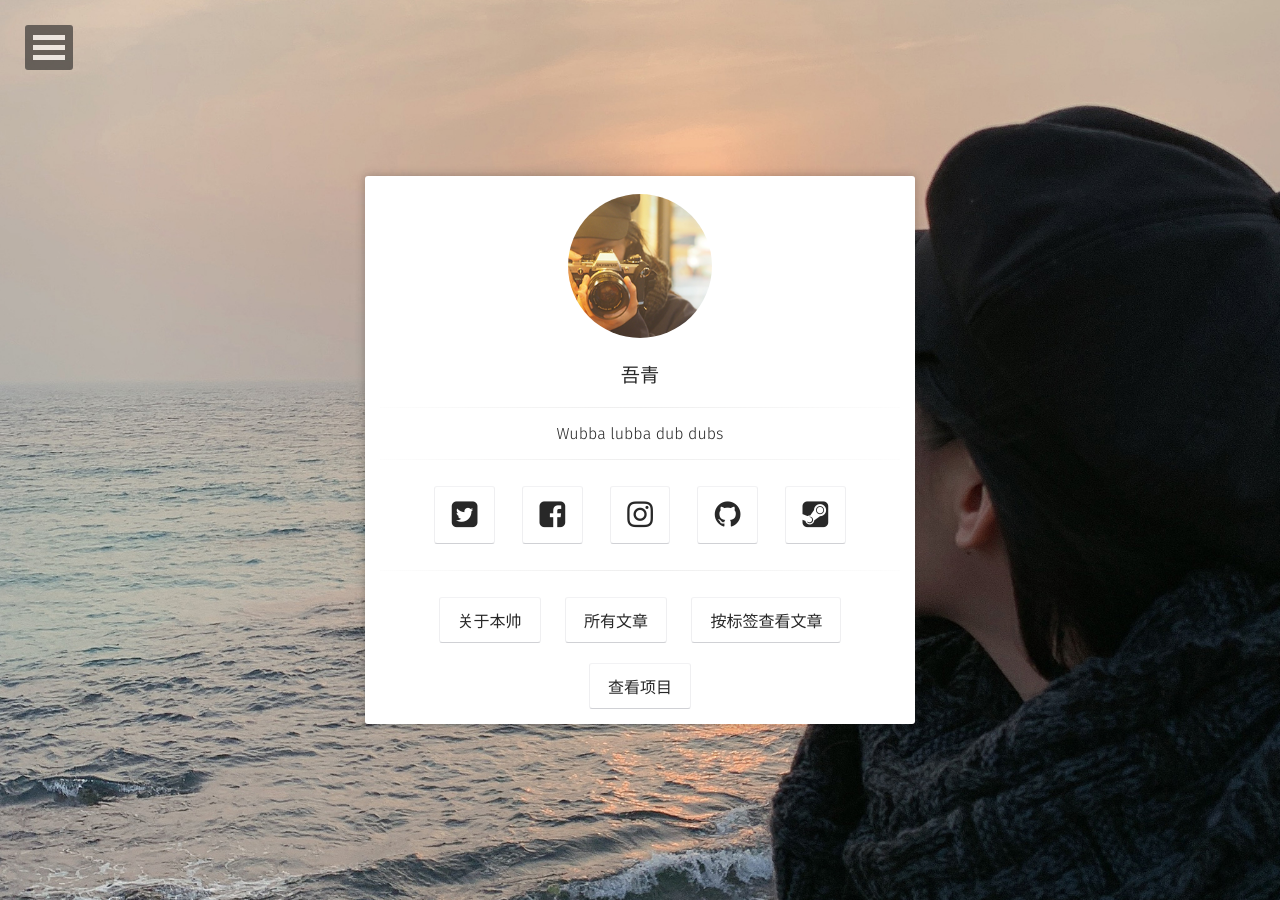
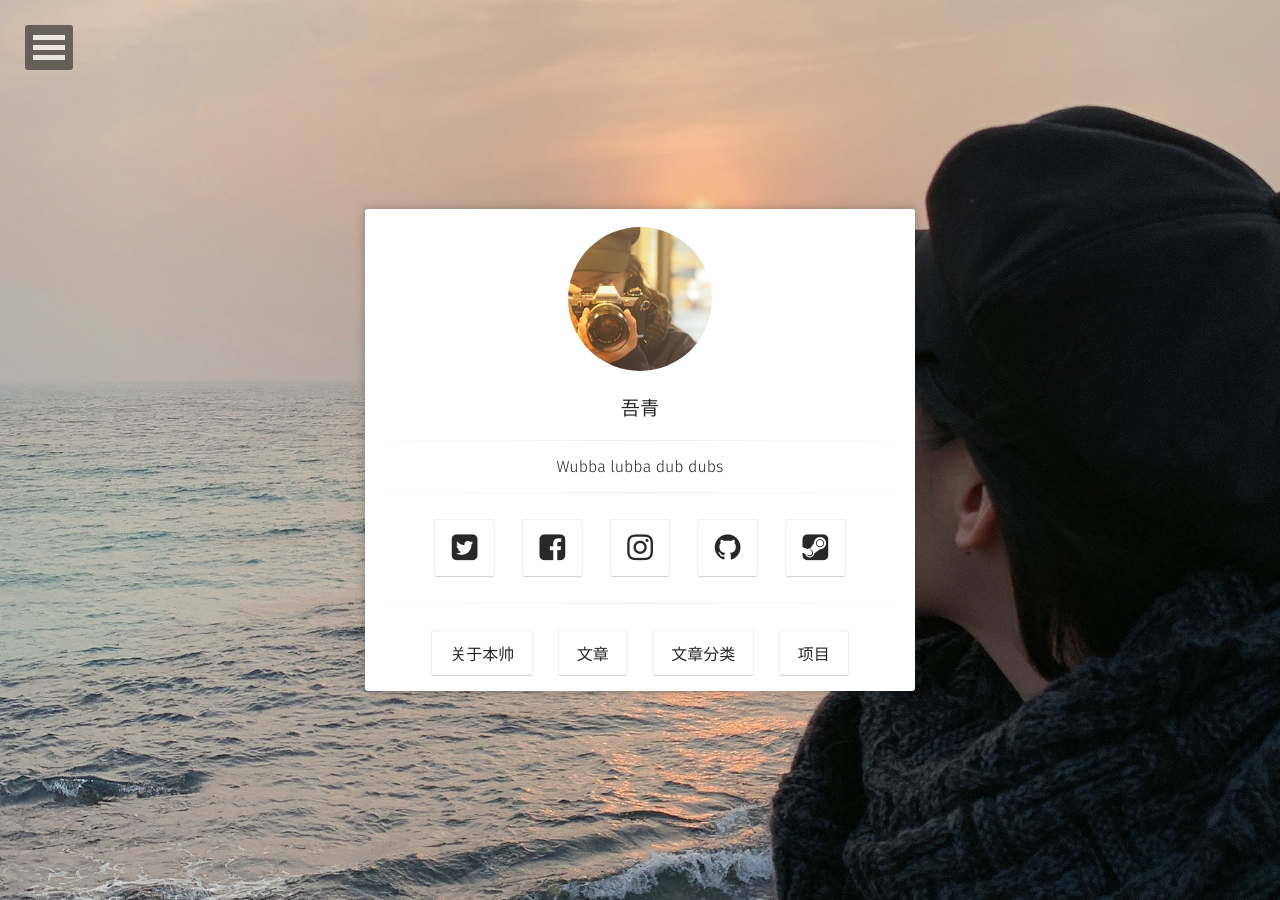
Before and after one commit to YawWQ/yawwq.github.io, a Jekyll site: the page built from index.html, in a window 1280 px wide. Built offline with Jekyll 4.4.1, drawn with Linux system fonts in a browser that asks for light colours; some web fonts are replaced.

Commit message:
Update home.html

```diff
--- a/_layouts/home.html
+++ b/_layouts/home.html
@@ -36,13 +36,13 @@ layout: compress
                          关于本帅
                          </a>
                          <a class="btn zoombtn" href="{{ site.url }}/posts">
-                         所有文章
+                         文章
                          </a>
                         <a class="btn zoombtn" href="{{ site.url }}/tags/">
-                         按标签查看文章
+                         文章分类
                          </a>
                          <a class="btn zoombtn" href="{{ site.url }}/projects">
-                         查看项目
+                         项目
                          </a>
                  </h3>
             </div>
```
